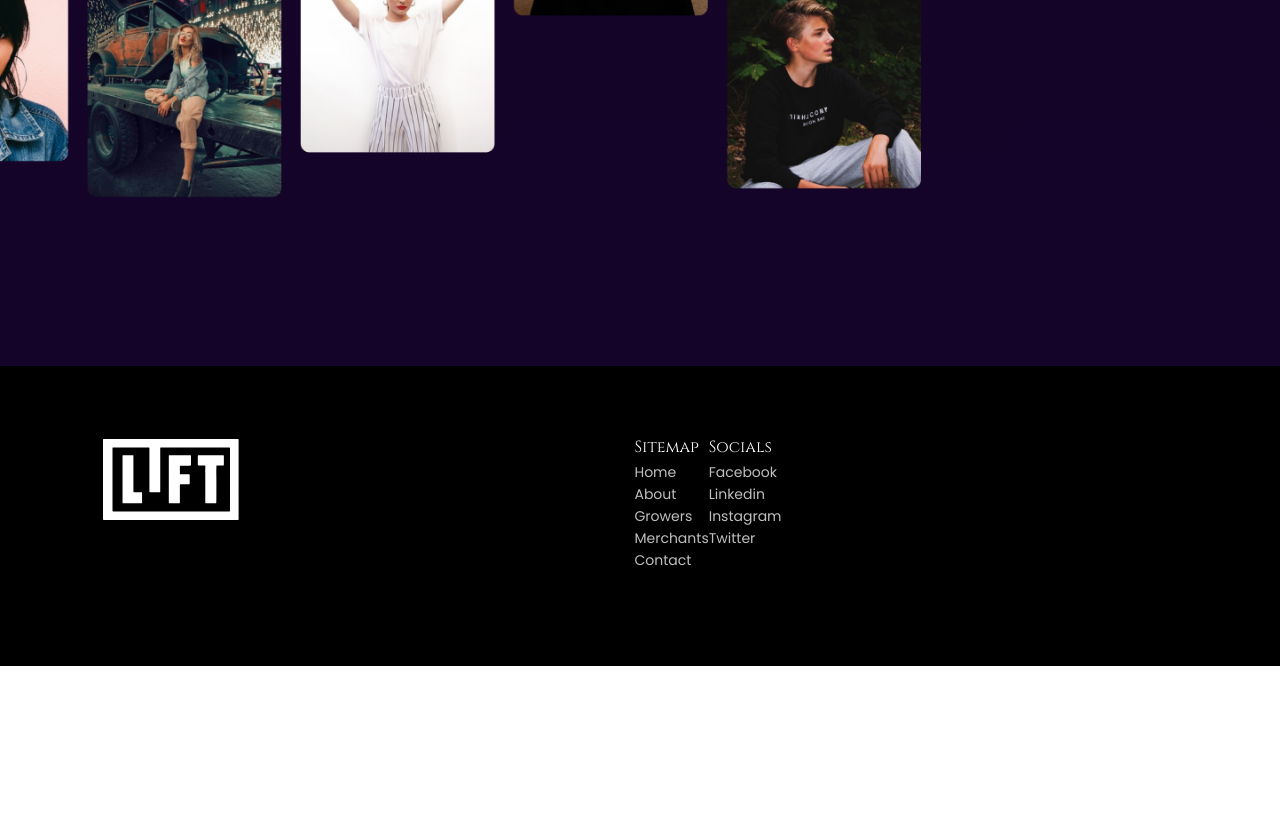
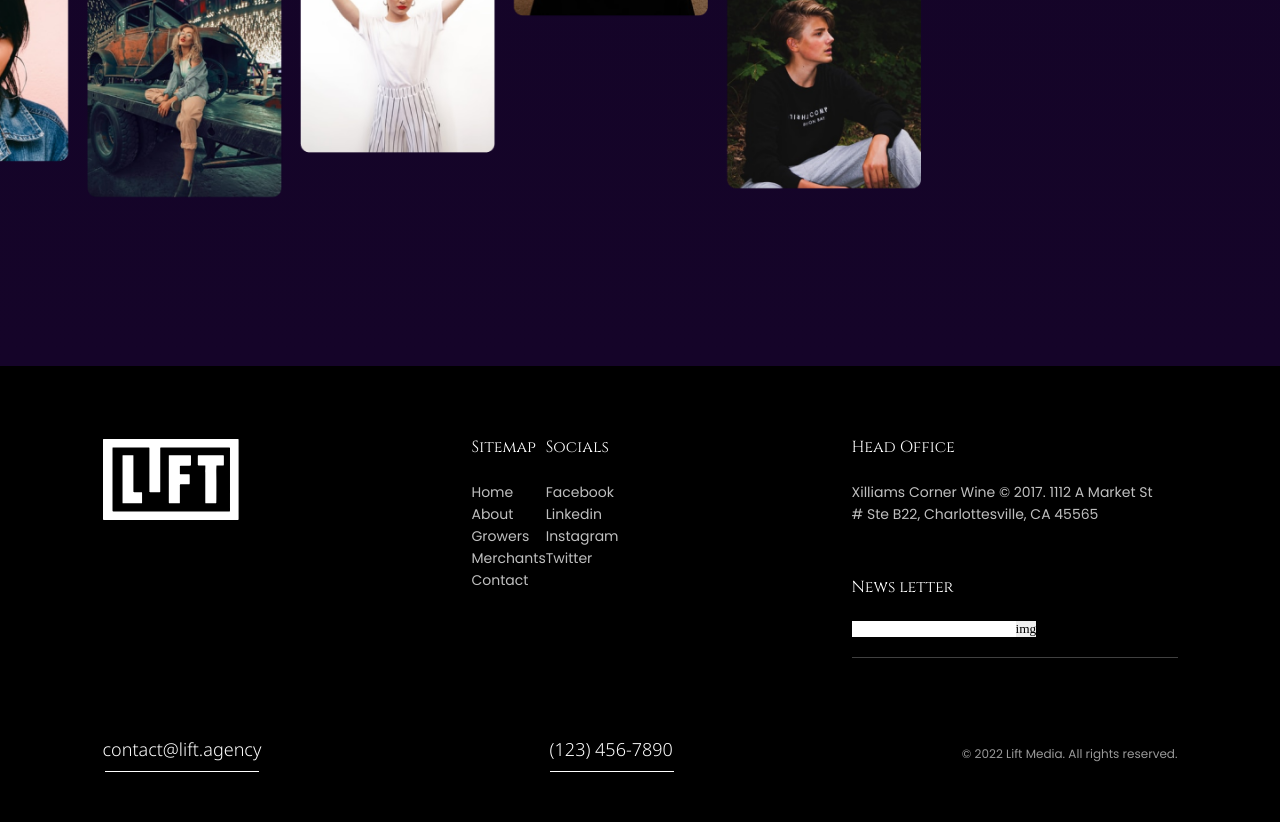
Before and after one commit to vik-tsyplakov/lift_media, a website: page src/index.html in a window 1280 px wide. Shown: the part 3282-4104 px from the top of the page. Before the commit the page ends 3948 px from the top, so only its background shows below. Drawn offline with nearby package versions, Linux system fonts and the light colour scheme; files that its build step writes are made by us from their sources.

Commit message:
footer-finished 90%

```diff
--- a/src/_footer.html
+++ b/src/_footer.html
@@ -38,14 +38,41 @@
         </div>
       </div>
       <div class="footer__head-office-and-email-form">
-        <div class="footer__head-office"></div>
-        <div class="footer__email-form"></div>
+        <div class="footer__head-office">
+          <div class="footer__title">Head Office</div>
+          <div class="text-main">
+            <a class="footer__text" href="#"
+              >Xilliams Corner Wine © 2017. 1112 A Market St # Ste B22,
+              Charlottesville, CA 45565</a
+            >
+          </div>
+        </div>
+        <div class="footer__email-form">
+          <div class="footer__title">News letter</div>
+          <form class="footer__form">
+            <input type="email" />
+            <input type="submit" value="img" />
+          </form>
+          <div class="footer__line"></div>
+        </div>
       </div>
     </div>
     <div class="footer__contacts">
-      <div class="footer__email"></div>
-      <div class="footer__phone"></div>
-      <div class="footer__legal-information"></div>
+      <div class="footer__email">
+        <a class="footer__email-text" href="mailto:contact@lift.agency"
+          >contact@lift.agency</a
+        >
+        <div class="footer__email-line"></div>
+      </div>
+      <div class="footer__phone">
+        <a class="footer__phone-text" href="tel:+(123) 456-7890"
+          >(123) 456-7890</a
+        >
+        <div class="footer__phone-line"></div>
+      </div>
+      <div class="footer__legal-information text-main">
+        © 2022 Lift Media. All rights reserved.
+      </div>
     </div>
   </div>
 </footer>
--- a/src/scss/style.scss
+++ b/src/scss/style.scss
@@ -1139,12 +1139,10 @@ ul {
 }
 /*---FOOTER---------------------------------------------------------------------------*/
 .footer {
-  height: 300px;
   background-color: #000000;
 }
 .footer__container {
   max-width: 1105px;
-  height: 100px;
   margin: 0 auto;
   padding: 0 15px;
 }
@@ -1170,6 +1168,7 @@ ul {
   font-size: 16px;
   line-height: 28px;
   color: #ffffff;
+  margin-bottom: 20px;
 }
 .footer__text {
   font-weight: 400;
@@ -1183,17 +1182,63 @@ ul {
 .footer__socials {
 }
 .footer__head-office-and-email-form {
+  max-width: 327px;
 }
 .footer__head-office {
+  max-width: 302px;
+  margin-bottom: 48px;
 }
 .footer__email-form {
 }
+.footer__form {
+  display: flex;
+}
+.footer__line {
+  width: 326px;
+  height: 1px;
+  left: 932px;
+  top: 4138px;
+  opacity: 0.25;
+  background-color: #fff;
+  margin-top: 20px;
+}
 .footer__contacts {
   display: flex;
+  margin-top: 79px;
+  justify-content: space-between;
 }
 .footer__email {
+}
+.footer__email-text,
+.footer__phone-text {
+  font-family: "Noto Sans";
+  font-style: normal;
+  font-weight: 300;
+  font-size: 18px;
+  line-height: 24px;
+  text-align: justify;
+  color: #ffffff;
+}
+.footer__email-line,
+.footer__phone-line {
+  height: 1px;
+  background-color: #fff;
+  align-items: center;
+  margin: 10px auto 50px;
+}
+.footer__email-line {
+  width: 154px;
+}
+.footer__phone-line {
+  width: 124px;
 }
 .footer__phone {
 }
 .footer__legal-information {
+  font-weight: 400;
+  font-size: 12px;
+  line-height: 20px;
+  color: #ffffff;
+  opacity: 0.6;
+  margin-top: 7px;
 }
```
Also changed, not shown: lift_media/index.html (+32 -5 lines), lift_media/css/style.css, lift_media/css/style.min.css, lift_media/img/footer/mail-icon.svg (added), src/img/footer/mail-icon.svg (added).
